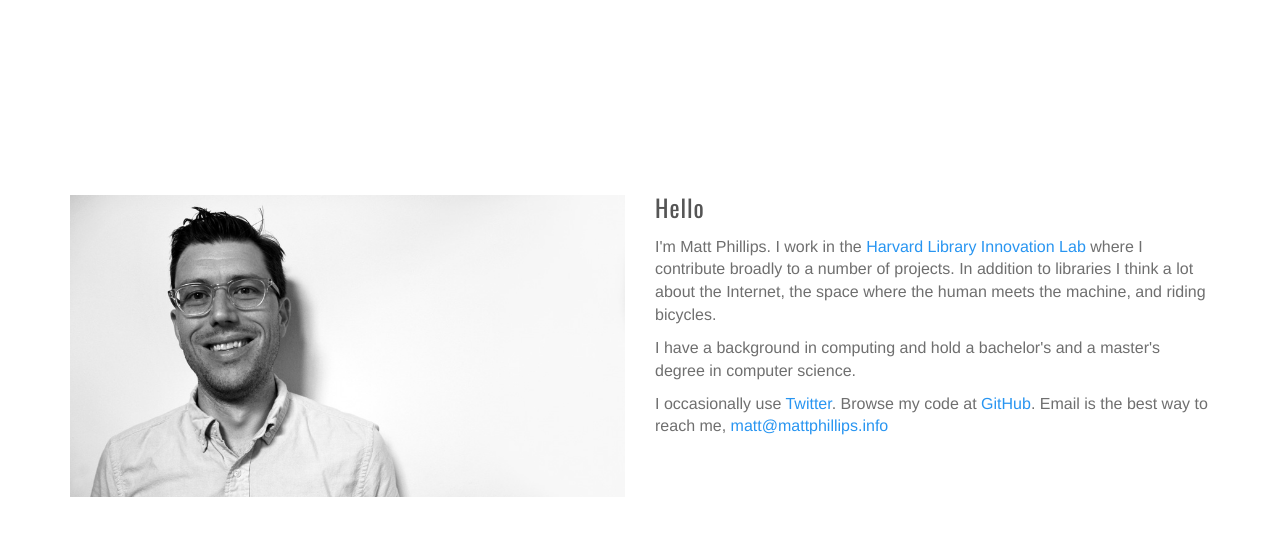
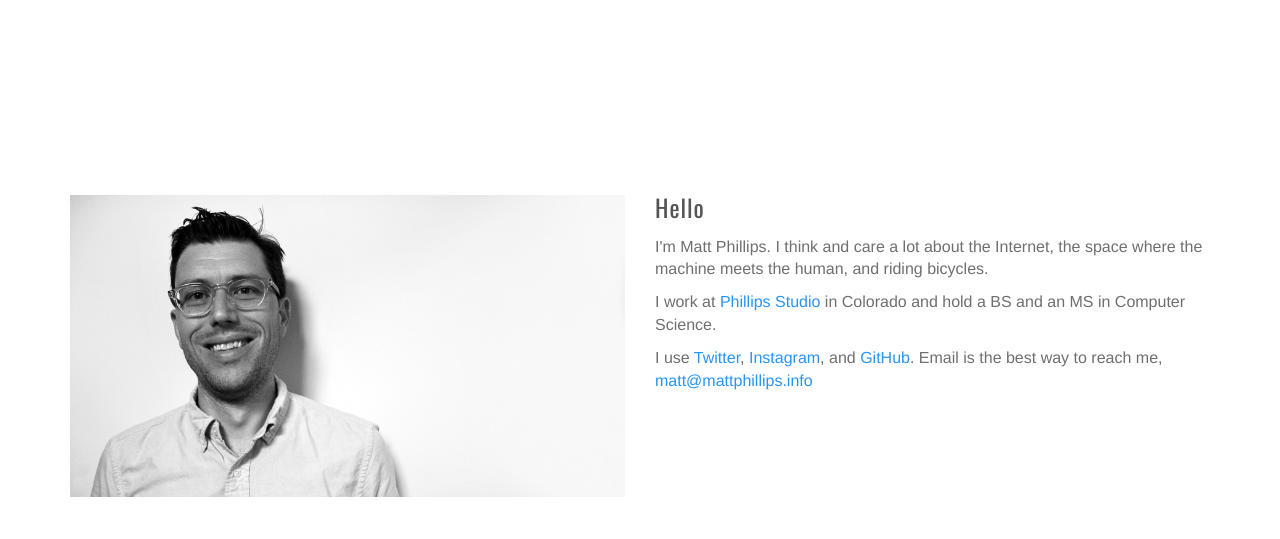
Before and after one commit to phillipsm/mattphillips-info, a Flask app: page / in a window 1280 px wide. Shown: the part 1452-1991 px from the top of the page. Run offline with Flask 2, Linux system fonts and the light colour scheme; some libraries are stand-ins or nearby versions.

Commit message:
quick site update. things are pretty crufty. this site still needs plenty of love

```diff
--- a/app.py
+++ b/app.py
@@ -28,10 +28,6 @@ def projects_awesome_box():
 def projects_hovermarks():
     return render_template('projects/hovermarks.html', project_title="Hovermarks")
 
-@app.route('/working-in-widener')
-def projects_working_in_widener():
-    return render_template('projects/working-in-widener.html', project_title="Working in Widener")
-
 @app.route('/pyfav')
 def projects_pyfav():
     return render_template('projects/pyfav.html', project_title="Pyfav")
--- a/templates/landing.html
+++ b/templates/landing.html
@@ -79,9 +79,9 @@
 			</div>
 			<div class="col-xs-12 col-sm-6">
 				<p class="project-title">Hello</p>
-				<p>I'm Matt Phillips. I work in the <a href="http://librarylab.law.harvard.edu" class="pretty-links">Harvard Library Innovation Lab</a> where I contribute broadly to a number of projects. In addition to libraries I think a lot about the Internet, the space where the human meets the machine, and riding bicycles.</p>
-				<p>I have a background in computing and hold a bachelor's and a master's degree in computer science.</p>
-				<p>I occasionally use <a href="http://twitter.com/this_phillips">Twitter</a>. Browse my code at <a href="https://github.com/phillipsm">GitHub</a>. Email is the best way to reach me, <a href="mailto:matt@mattphillips.info">matt@mattphillips.info</a></p>
+				<p>I'm Matt Phillips. I think and care a lot about the Internet, the space where the machine meets the human, and riding bicycles.</p>
+        <p>I work at <a href="http://phillips.studio">Phillips Studio</a> in Colorado and hold a BS and an MS in Computer Science. </p>
+				<p>I use <a href="http://twitter.com/this_phillips">Twitter</a>, <a href="https://www.instagram.com/this_phillips/">Instagram</a>, and <a href="https://github.com/phillipsm">GitHub</a>. Email is the best way to reach me, <a href="mailto:matt@mattphillips.info">matt@mattphillips.info</a></p>
 			</div>
 
 		</div>	<!--/ about-->
--- a/templates/projects/360.html
+++ b/templates/projects/360.html
@@ -36,7 +36,7 @@
                     The dolly is a 16" x 32" piece of plywood with three 3" casters screwed to the bottom. Only two casters run on the track with the third running in the center, inside the circle for balance.
 				</p>
                 <p>
-                    I had to purchase casters and wheels separately. The wheels that run on the track are grooved out, kind of like a U. They were purchased from <a href="http://www.camonwheels.com/" target="_blank">a camera shop online</a>.
+                    I had to purchase casters and wheels separately. The wheels that run on the track are grooved out, kind of like a U. They were purchased from <a href="https://perma.cc/VHJ2-3F2Q" target="_blank">a camera shop online</a>.
 				</p>
                 <p class="desc-title">Version 2.0</p>
                 <p>
```
Also changed, not shown: templates/projects/awesome-box.html (+5 -15 lines), templates/projects/stereo-cam.html (+7 -6 lines), 1 other file.
